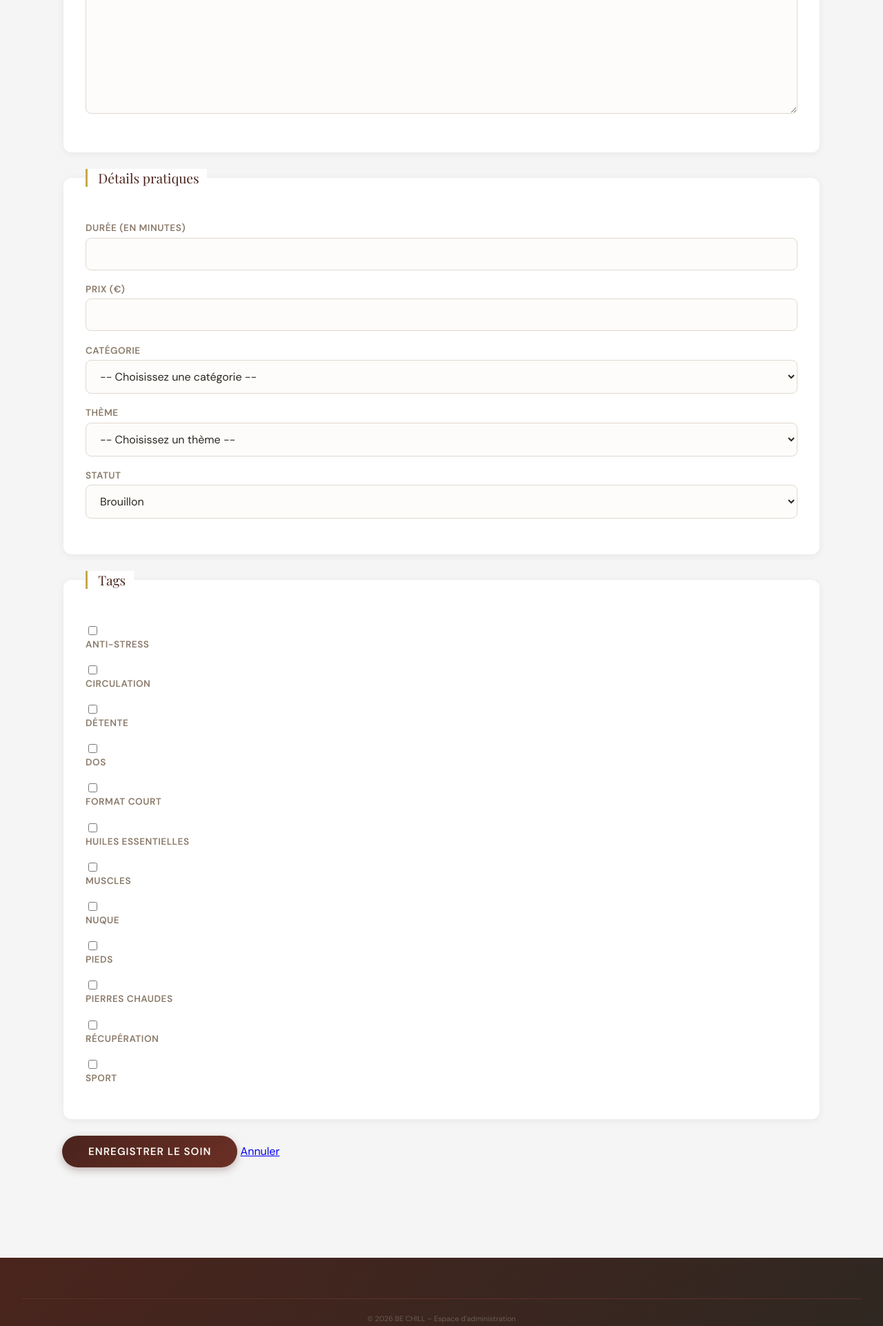
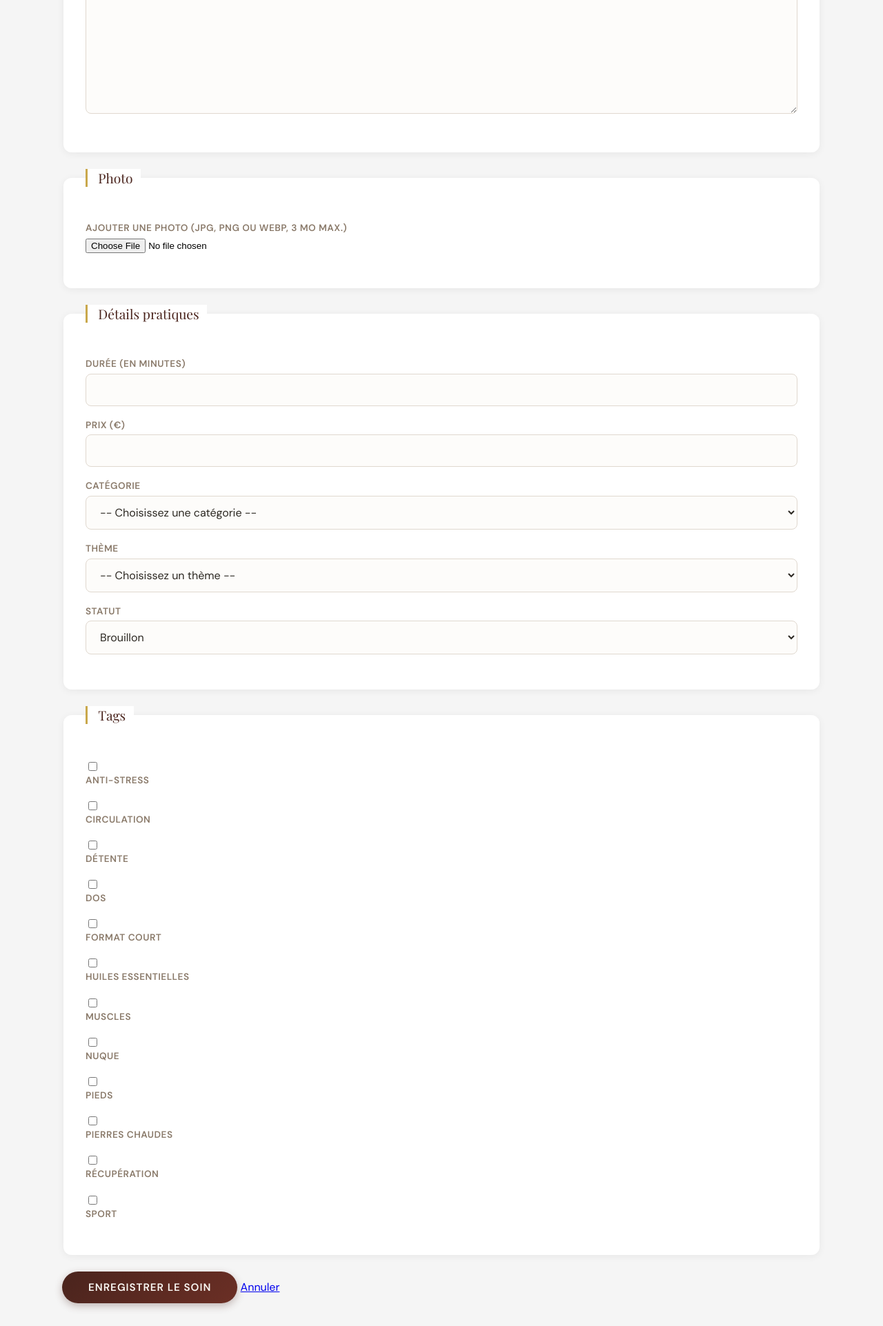
Before and after one commit to selimidion70-png/Atelier-Bechill, a PHP site: page /admin/soins-ajouter in a window 1280 px wide. Shown: the part 639-2562 px from the top of the page at 69% size. Run offline with PHP 8.4, Linux system fonts and the light colour scheme; the visitor is signed in with stand-in values (Sample User, id 1); data comes from the database, SQL or seed files in the repository; some web fonts are replaced.

Commit message:
Photos des soins
- Colonne item.image, envoi depuis Ajouter/Modifier (JPG/PNG/WebP,
  3 Mo max, type vérifié avec finfo, nom de fichier aléatoire).
- Modifier : garder, remplacer ou supprimer la photo ; l'ancien fichier
  est effacé, ainsi qu'à la suppression du soin.
- uploads/ : seules les images sont servies (pas de script, pas de liste).
- Photos affichées sur l'accueil, le catalogue, la fiche et la liste admin.
- Les liens « Réserver » présélectionnent le soin.

```diff
--- a/app/admin/controllers/soins-ajouter.php
+++ b/app/admin/controllers/soins-ajouter.php
@@ -18,6 +18,13 @@ if ($_SERVER['REQUEST_METHOD'] === 'POST') {
         $erreurs[] = "Un soin avec ce nom (ou un nom très proche) existe déjà.";
     }
 
+    // Image (facultative) : enregistrée seulement si le reste du formulaire est valide
+    $image = null;
+    if (empty($erreurs)) {
+        [$image, $erreurImage] = item_image_enregistrer($_FILES['image'] ?? null);
+        if ($erreurImage) $erreurs[] = $erreurImage;
+    }
+
     if (empty($erreurs)) {
         $pdo->beginTransaction();
 
@@ -26,6 +33,7 @@ if ($_SERVER['REQUEST_METHOD'] === 'POST') {
             'slug'              => $slug,
             'description_courte'=> $valeurs['description_courte'],
             'description'       => $valeurs['description'],
+            'image'             => $image,
             'duree'             => (int)$valeurs['duree'],
             'prix'              => (float)$valeurs['prix'],
             'statut'            => $valeurs['statut'],
--- a/app/admin/views/_soin-champs.php
+++ b/app/admin/views/_soin-champs.php
@@ -16,6 +16,23 @@
             <p>
                 <label for="description">Description complète</label>
                 <textarea id="description" name="description" rows="6" required><?= htmlspecialchars($valeurs['description']) ?></textarea>
+            </p>
+        </fieldset>
+
+        <fieldset>
+            <legend>Photo</legend>
+            <?php if (!empty($imageActuelle)): ?>
+                <p>
+                    <img src="<?= item_image_url($imageActuelle) ?>" alt="Photo actuelle du soin" width="240">
+                </p>
+                <p>
+                    <input type="checkbox" id="supprimer_image" name="supprimer_image" value="1">
+                    <label for="supprimer_image">Supprimer la photo actuelle</label>
+                </p>
+            <?php endif; ?>
+            <p>
+                <label for="image"><?= empty($imageActuelle) ? 'Ajouter une photo' : 'Remplacer par une nouvelle photo' ?> (JPG, PNG ou WebP, 3 Mo max.)</label>
+                <input type="file" id="image" name="image" accept="image/jpeg,image/png,image/webp">
             </p>
         </fieldset>
 
--- a/app/admin/views/soins-ajouter.php
+++ b/app/admin/views/soins-ajouter.php
@@ -23,7 +23,7 @@
         </div>
     <?php endif; ?>
 
-    <form action="/admin/soins-ajouter" method="post">
+    <form action="/admin/soins-ajouter" method="post" enctype="multipart/form-data">
         <?= csrf_field() ?>
         <?php require __DIR__ . '/_soin-champs.php'; ?>
 
--- a/app/admin/views/soins-modifier.php
+++ b/app/admin/views/soins-modifier.php
@@ -19,7 +19,7 @@
         </div>
     <?php endif; ?>
 
-    <form action="/admin/soins-modifier?id=<?= $id ?>" method="post">
+    <form action="/admin/soins-modifier?id=<?= $id ?>" method="post" enctype="multipart/form-data">
         <?= csrf_field() ?>
         <?php require __DIR__ . '/_soin-champs.php'; ?>
 
--- a/app/admin/views/soins.php
+++ b/app/admin/views/soins.php
@@ -9,6 +9,7 @@
             <caption>Liste de tous les soins</caption>
             <thead>
                 <tr>
+                    <th scope="col">Photo</th>
                     <th scope="col">Titre</th>
                     <th scope="col">Catégorie</th>
                     <th scope="col">Durée</th>
@@ -20,6 +21,7 @@
             <tbody>
                 <?php foreach ($soins as $soin): ?>
                     <tr>
+                        <td><?php if ($soin['image']): ?><img src="<?= item_image_url($soin['image']) ?>" alt="" width="60"><?php else: ?>—<?php endif; ?></td>
                         <td><?= htmlspecialchars($soin['titre']) ?></td>
                         <td><?= htmlspecialchars($soin['categorie']) ?></td>
                         <td><?= (int)$soin['duree'] ?> min</td>
--- a/app/models/item.php
+++ b/app/models/item.php
@@ -5,7 +5,7 @@
 function item_get_all_published(PDO $pdo): array
 {
     return query_all($pdo, "
-        SELECT item.id, item.titre, item.slug, item.description_courte,
+        SELECT item.id, item.titre, item.slug, item.description_courte, item.image,
                item.duree, item.prix,
                category.nom AS categorie,
                theme.nom AS theme
@@ -31,7 +31,7 @@ function item_get_by_slug(PDO $pdo, string $slug): array|false
 function item_get_vedettes(PDO $pdo, int $limit = 3): array
 {
     return query_all($pdo, "
-        SELECT titre, slug, description_courte
+        SELECT id, titre, slug, description_courte, image
         FROM item
         WHERE statut = 'publie'
         ORDER BY date_creation DESC
@@ -42,7 +42,7 @@ function item_get_vedettes(PDO $pdo, int $limit = 3): array
 function item_search(PDO $pdo, array $filtres): array
 {
     $sql = "
-        SELECT item.id, item.titre, item.slug, item.description_courte,
+        SELECT item.id, item.titre, item.slug, item.description_courte, item.image,
                item.duree, item.prix,
                category.id AS category_id, category.nom AS categorie,
                theme.id AS theme_id, theme.nom AS theme
@@ -93,7 +93,7 @@ function item_get_tags(PDO $pdo, int $item_id): array
 function item_get_all(PDO $pdo): array
 {
     return query_all($pdo, "
-        SELECT item.id, item.titre, item.duree, item.prix, item.statut,
+        SELECT item.id, item.titre, item.image, item.duree, item.prix, item.statut,
                category.nom AS categorie
         FROM item
         JOIN category ON item.category_id = category.id
@@ -160,8 +160,8 @@ function item_get_by_id(PDO $pdo, int $id): array|false
 function item_insert(PDO $pdo, array $data): int
 {
     query_run($pdo, "
-        INSERT INTO item (titre, slug, description_courte, description, duree, prix, statut, operator_id, theme_id, category_id)
-        VALUES (:titre, :slug, :description_courte, :description, :duree, :prix, :statut, :operator_id, :theme_id, :category_id)
+        INSERT INTO item (titre, slug, description_courte, description, image, duree, prix, statut, operator_id, theme_id, category_id)
+        VALUES (:titre, :slug, :description_courte, :description, :image, :duree, :prix, :statut, :operator_id, :theme_id, :category_id)
     ", $data);
     return (int)query_last_id($pdo);
 }
@@ -171,7 +171,7 @@ function item_update(PDO $pdo, array $data): void
     query_run($pdo, "
         UPDATE item SET
             titre = :titre, slug = :slug,
-            description_courte = :description_courte, description = :description,
+            description_courte = :description_courte, description = :description, image = :image,
             duree = :duree, prix = :prix, statut = :statut,
             theme_id = :theme_id, category_id = :category_id
         WHERE id = :id
@@ -180,7 +180,59 @@ function item_update(PDO $pdo, array $data): void
 
 function item_delete(PDO $pdo, int $id): void
 {
+    $soin = item_get_by_id($pdo, $id);
     query_run($pdo, "DELETE FROM item WHERE id = :id", ['id' => $id]);
+    if ($soin) {
+        item_image_supprimer($soin['image']);
+    }
+}
+
+// ---- Images des soins (dossier uploads/soins/) ----
+
+const ITEM_IMAGE_DOSSIER = __DIR__ . '/../../uploads/soins/';
+const ITEM_IMAGE_TYPES   = ['image/jpeg' => 'jpg', 'image/png' => 'png', 'image/webp' => 'webp'];
+const ITEM_IMAGE_MAX     = 3 * 1024 * 1024; // 3 Mo
+
+// URL publique d'une image (ou null si le soin n'en a pas)
+function item_image_url(?string $image): ?string
+{
+    return $image ? '/uploads/soins/' . rawurlencode($image) : null;
+}
+
+// Enregistre l'image envoyée par le formulaire.
+// Retourne [nom du fichier, null] si OK, [null, null] si aucun fichier, [null, erreur] sinon.
+function item_image_enregistrer(?array $fichier): array
+{
+    if (!$fichier || $fichier['error'] === UPLOAD_ERR_NO_FILE) {
+        return [null, null];
+    }
+    if ($fichier['error'] !== UPLOAD_ERR_OK) {
+        return [null, "L'envoi de l'image a échoué. Réessayez."];
+    }
+    if ($fichier['size'] > ITEM_IMAGE_MAX) {
+        return [null, "L'image est trop lourde (3 Mo maximum)."];
+    }
+
+    // On vérifie le vrai contenu du fichier, pas seulement son extension
+    $type = (new finfo(FILEINFO_MIME_TYPE))->file($fichier['tmp_name']);
+    if (!isset(ITEM_IMAGE_TYPES[$type]) || !getimagesize($fichier['tmp_name'])) {
+        return [null, "L'image doit être au format JPG, PNG ou WebP."];
+    }
+
+    // Nom aléatoire : impossible de deviner ou d'écraser un autre fichier
+    $nom = bin2hex(random_bytes(12)) . '.' . ITEM_IMAGE_TYPES[$type];
+    if (!move_uploaded_file($fichier['tmp_name'], ITEM_IMAGE_DOSSIER . $nom)) {
+        return [null, "Impossible d'enregistrer l'image sur le serveur."];
+    }
+    return [$nom, null];
+}
+
+function item_image_supprimer(?string $image): void
+{
+    // basename() empêche de sortir du dossier uploads/soins/
+    if ($image && is_file(ITEM_IMAGE_DOSSIER . basename($image))) {
+        unlink(ITEM_IMAGE_DOSSIER . basename($image));
+    }
 }
 
 function item_set_statut(PDO $pdo, int $id, string $statut): void
--- a/app/views/home.php
+++ b/app/views/home.php
@@ -9,10 +9,13 @@
         <?php else: ?>
             <?php foreach ($soinsVedettes as $soin): ?>
                 <article>
+                    <?php if ($soin['image']): ?>
+                        <img class="soin-photo" src="<?= item_image_url($soin['image']) ?>" alt="" loading="lazy">
+                    <?php endif; ?>
                     <h3><?= htmlspecialchars($soin['titre']) ?></h3>
                     <p><?= htmlspecialchars($soin['description_courte']) ?></p>
                     <p><a href="/soin-detail?slug=<?= urlencode($soin['slug']) ?>">Voir le détail</a></p>
-                    <p><a href="/reservation">Réserver</a></p>
+                    <p><a href="/reservation?soin=<?= (int)$soin['id'] ?>">Réserver</a></p>
                 </article>
             <?php endforeach; ?>
         <?php endif; ?>
--- a/app/views/soin-detail.php
+++ b/app/views/soin-detail.php
@@ -9,6 +9,10 @@
 
     <article>
         <h1><?= htmlspecialchars($soin['titre']) ?></h1>
+
+        <?php if ($soin['image']): ?>
+            <img class="soin-photo soin-photo--grande" src="<?= item_image_url($soin['image']) ?>" alt="<?= htmlspecialchars($soin['titre']) ?>">
+        <?php endif; ?>
 
         <section aria-labelledby="description-soin">
             <h2 id="description-soin">Description</h2>
--- a/app/views/soins.php
+++ b/app/views/soins.php
@@ -68,12 +68,15 @@
                 <h2 id="cat-<?= md5($nomCategorie) ?>"><?= htmlspecialchars($nomCategorie) ?></h2>
                 <?php foreach ($soinsCategorie as $soin): ?>
                     <article>
+                        <?php if ($soin['image']): ?>
+                            <img class="soin-photo" src="<?= item_image_url($soin['image']) ?>" alt="" loading="lazy">
+                        <?php endif; ?>
                         <h3><?= htmlspecialchars($soin['titre']) ?></h3>
                         <p><strong>Durée :</strong> <?= (int)$soin['duree'] ?> min</p>
                         <p><strong>Prix :</strong> <?= number_format((float)$soin['prix'], 2, ',', ' ') ?> €</p>
                         <p><?= htmlspecialchars($soin['description_courte']) ?></p>
                         <p><a href="/soin-detail?slug=<?= urlencode($soin['slug']) ?>">Voir le détail</a></p>
-                        <p><a href="/reservation">Réserver</a></p>
+                        <p><a href="/reservation?soin=<?= (int)$soin['id'] ?>">Réserver</a></p>
                     </article>
                 <?php endforeach; ?>
             </section>
--- a/sql/schema.sql
+++ b/sql/schema.sql
@@ -63,6 +63,7 @@ CREATE TABLE item (
     slug               VARCHAR(160) NOT NULL UNIQUE,
     description_courte VARCHAR(255) NOT NULL,
     description        TEXT NOT NULL,
+    image              VARCHAR(255) NULL,                 -- nom du fichier dans uploads/soins/
     duree              SMALLINT UNSIGNED NOT NULL,
     prix               DECIMAL(6,2) NOT NULL,
     statut             ENUM('brouillon', 'publie', 'archive') NOT NULL DEFAULT 'brouillon',
--- a/style.css
+++ b/style.css
@@ -1955,3 +1955,23 @@ footer p {
     flex-wrap: wrap;
     gap: 0.75rem;
 }
+
+
+/* ============================================================
+   19. PHOTOS DES SOINS
+   ============================================================ */
+
+.soin-photo {
+    display: block;
+    width: 100%;
+    max-width: 360px;
+    aspect-ratio: 4 / 3;
+    object-fit: cover;
+    border-radius: 6px;
+}
+
+.soin-photo--grande {
+    max-width: 720px;
+    aspect-ratio: 16 / 9;
+    margin-bottom: 1.5rem;
+}
```
Also changed, not shown: app/admin/controllers/soins-modifier.php (+21 -0 lines), uploads/.htaccess (added), 2 other files.
